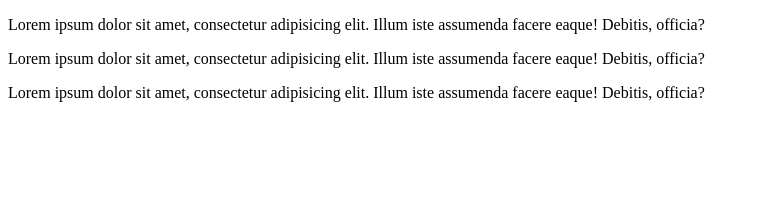
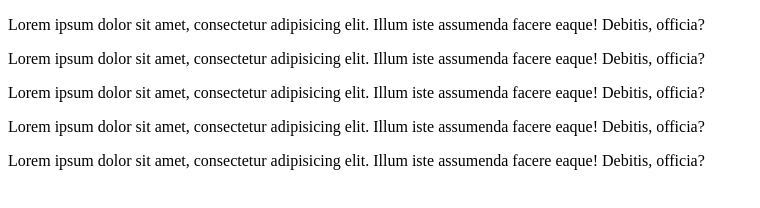
Before and after one commit to mroznymarek/GIT-exercises, a plain HTML site: page index.html in a window 1280 px wide. Shown: the whole page, without its empty margins (0-760 px from the left). Drawn offline with Linux system fonts and the light colour scheme.

Commit message:
five paragraphs

```diff
--- a/index.html
+++ b/index.html
@@ -13,6 +13,9 @@
 
     <p>Lorem ipsum dolor sit amet, consectetur adipisicing elit. Illum iste assumenda facere eaque! Debitis, officia?</p>
 
+    <p>Lorem ipsum dolor sit amet, consectetur adipisicing elit. Illum iste assumenda facere eaque! Debitis, officia?</p>
+
+    <p>Lorem ipsum dolor sit amet, consectetur adipisicing elit. Illum iste assumenda facere eaque! Debitis, officia?</p>
 
 </body>
 </html>
```
